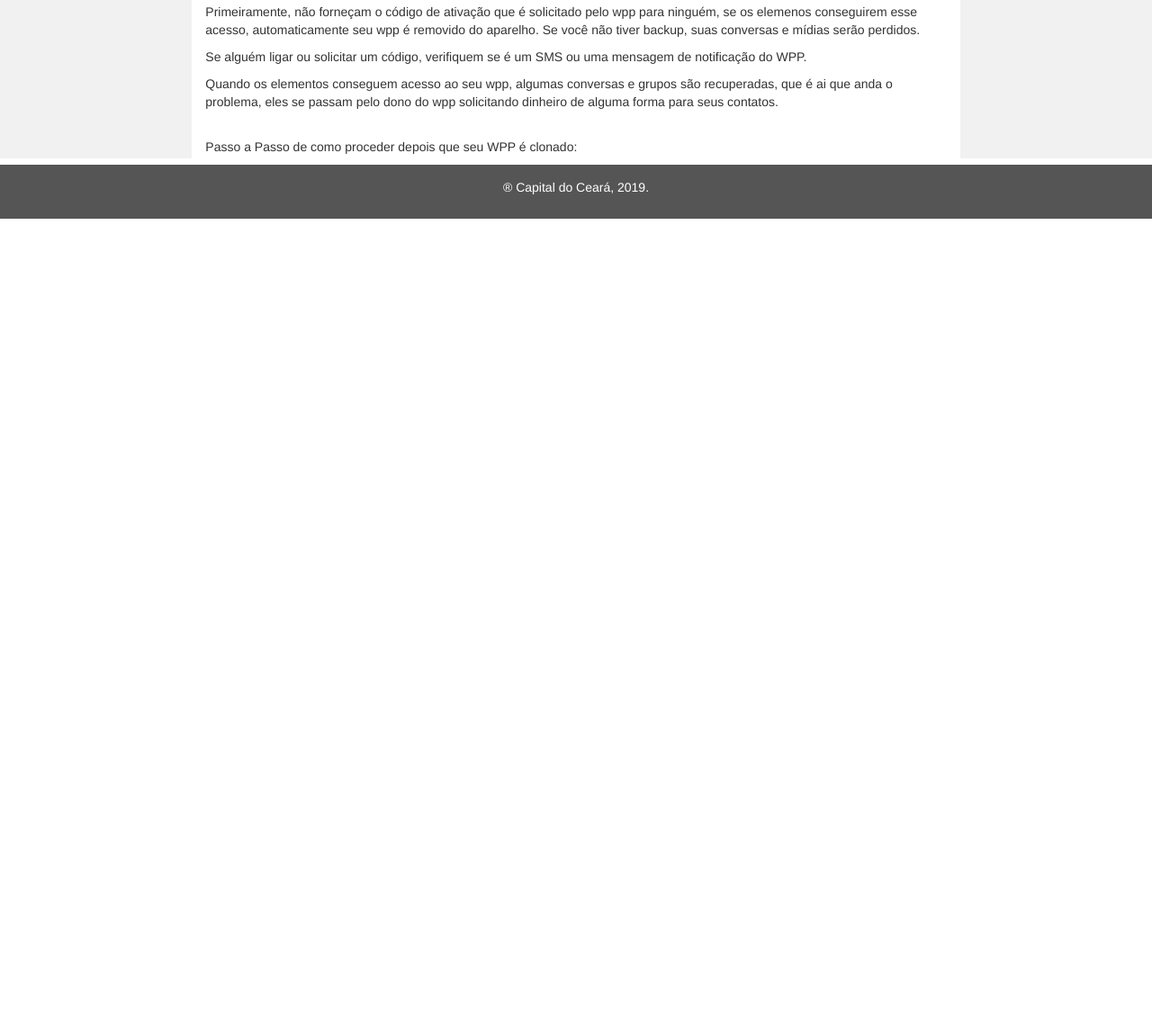
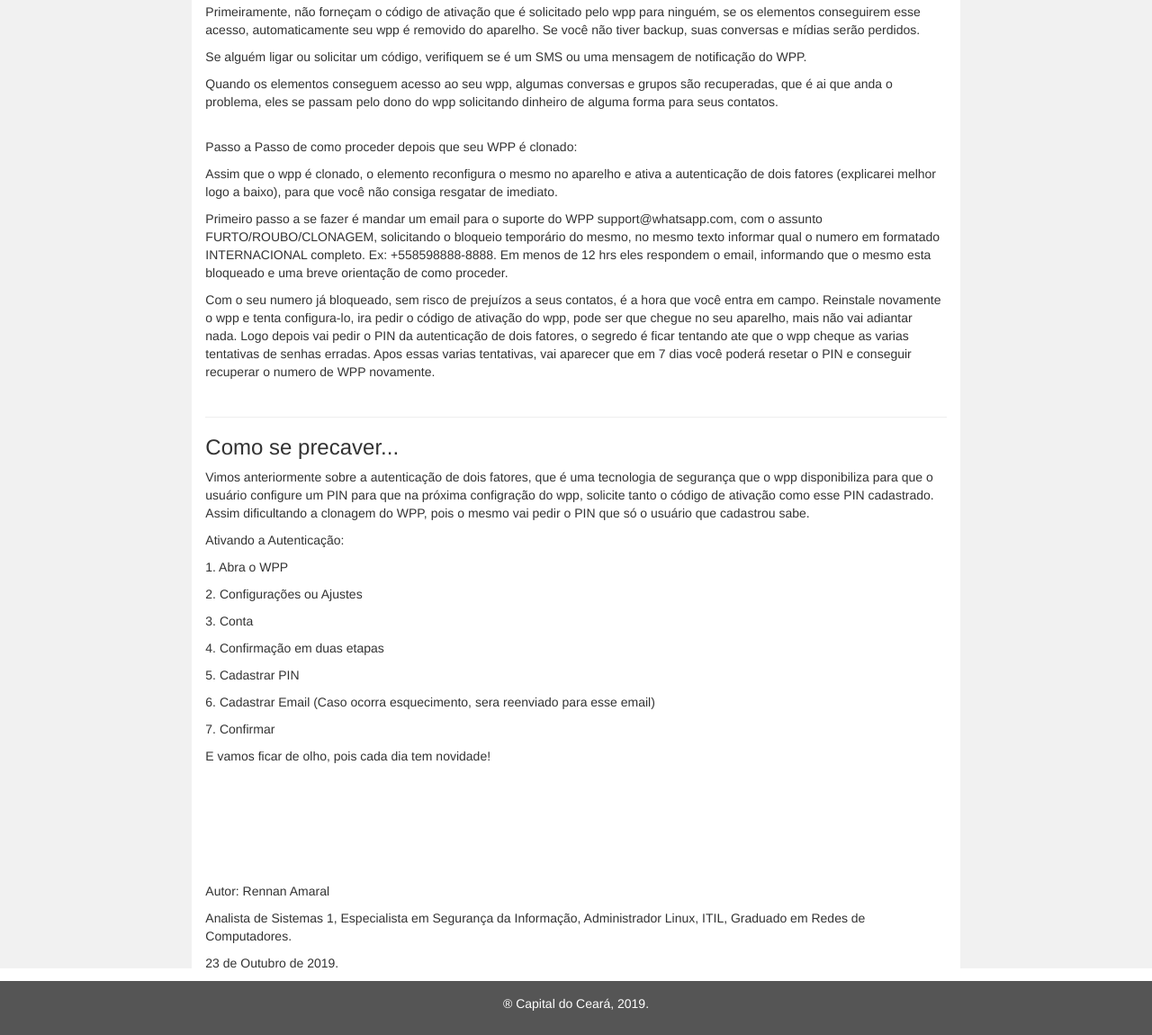
Before and after one commit to rennansecinfo/ceara, a plain HTML site: page index.html in a window 1280 px wide. Shown: the part 324-1474 px from the top of the page at 90% size. Before the commit the page ends 800 px from the top, so only its background shows below. Drawn offline with nearby package versions, Linux system fonts and the light colour scheme.

Commit message:
Update index.html

```diff
--- a/index.html
+++ b/index.html
@@ -15,7 +15,7 @@
     }
 
     /* Set height of the grid so .sidenav can be 100% (adjust as needed) */
-    .row.content {height: 450px}
+    .row.content {height: 1350px}
 
     /* Set gray background color and 100% height */
     .sidenav {
@@ -66,13 +66,45 @@
          pessoas estão caindo nesse tipo de golpe.
       <p>Aqui sera aprendido como reagir e se precaver a esse problema.
       <br></br>
-      <p>Primeiramente, não forneçam o código de ativação que é solicitado pelo wpp para ninguém, se os elemenos conseguirem
+      <p>Primeiramente, não forneçam o código de ativação que é solicitado pelo wpp para ninguém, se os elementos conseguirem
     esse acesso, automaticamente seu wpp é removido do aparelho. Se você não tiver backup, suas conversas e mídias serão perdidos.</p>
       <p>Se alguém ligar ou solicitar um código, verifiquem se é um SMS ou uma mensagem de notificação do WPP.</p>
       <p>Quando os elementos conseguem acesso ao seu wpp, algumas conversas e grupos são recuperadas, que é ai que anda o problema, eles se passam
         pelo dono do wpp solicitando dinheiro de alguma forma para seus contatos.
       <br></br>
       <p>Passo a Passo de como proceder depois que seu WPP é clonado:
+      <p>Assim que o wpp é clonado, o elemento reconfigura o mesmo no aparelho e ativa a autenticação de dois fatores (explicarei melhor logo a baixo), para que você
+         não consiga resgatar de imediato.
+      <p>Primeiro passo a se fazer é mandar um email para o suporte do WPP support@whatsapp.com, com o assunto FURTO/ROUBO/CLONAGEM, solicitando o bloqueio temporário
+        do mesmo, no mesmo texto informar qual o numero em formatado INTERNACIONAL completo. Ex: +558598888-8888. Em menos de 12 hrs eles respondem o email, informando
+        que o mesmo esta bloqueado e uma breve orientação de como proceder.
+      <p>Com o seu numero já bloqueado, sem risco de prejuízos a seus contatos, é a hora que você entra em campo. Reinstale novamente o wpp e tenta configura-lo,
+         ira pedir o código de ativação do wpp, pode ser que chegue no seu aparelho, mais não vai adiantar nada. Logo depois vai pedir o PIN da autenticação
+         de dois fatores, o segredo é ficar tentando ate que o wpp cheque as varias tentativas de senhas erradas. Apos essas varias tentativas, vai aparecer que em 7 dias
+         você poderá resetar o PIN e conseguir recuperar o numero de WPP novamente.
+      <br></br>
+                       <hr>
+      <h3>Como se precaver...</h3>
+      <p>Vimos anteriormente sobre a autenticação de dois fatores, que é uma tecnologia de segurança que o wpp disponibiliza para que o usuário configure um PIN
+         para que na próxima configração do wpp, solicite tanto o código de ativação como esse PIN cadastrado. Assim dificultando a clonagem do WPP, pois o mesmo
+         vai pedir o PIN que só o usuário que cadastrou sabe.</p>
+      <p>Ativando a Autenticação:</p>
+      <p>1. Abra o WPP</p>
+      <p>2. Configurações ou Ajustes</p>
+      <p>3. Conta</p>
+      <p>4. Confirmação em duas etapas</p>
+      <p>5. Cadastrar PIN</p>
+      <p>6. Cadastrar Email (Caso ocorra esquecimento, sera reenviado para esse email)</p>
+      <p>7. Confirmar</p>
+
+      <p>E vamos ficar de olho, pois cada dia tem novidade!</p>
+<br></br>
+<br></br>
+<br></br>
+         <p>Autor: Rennan Amaral</p>
+         <p>Analista de Sistemas 1, Especialista em Segurança da Informação, Administrador Linux, ITIL, Graduado em Redes de Computadores.</p>
+         <p>23 de Outubro de 2019. </p>
+
     </div>
     <div class="col-sm-2 sidenav">
       <div class="well">
```
